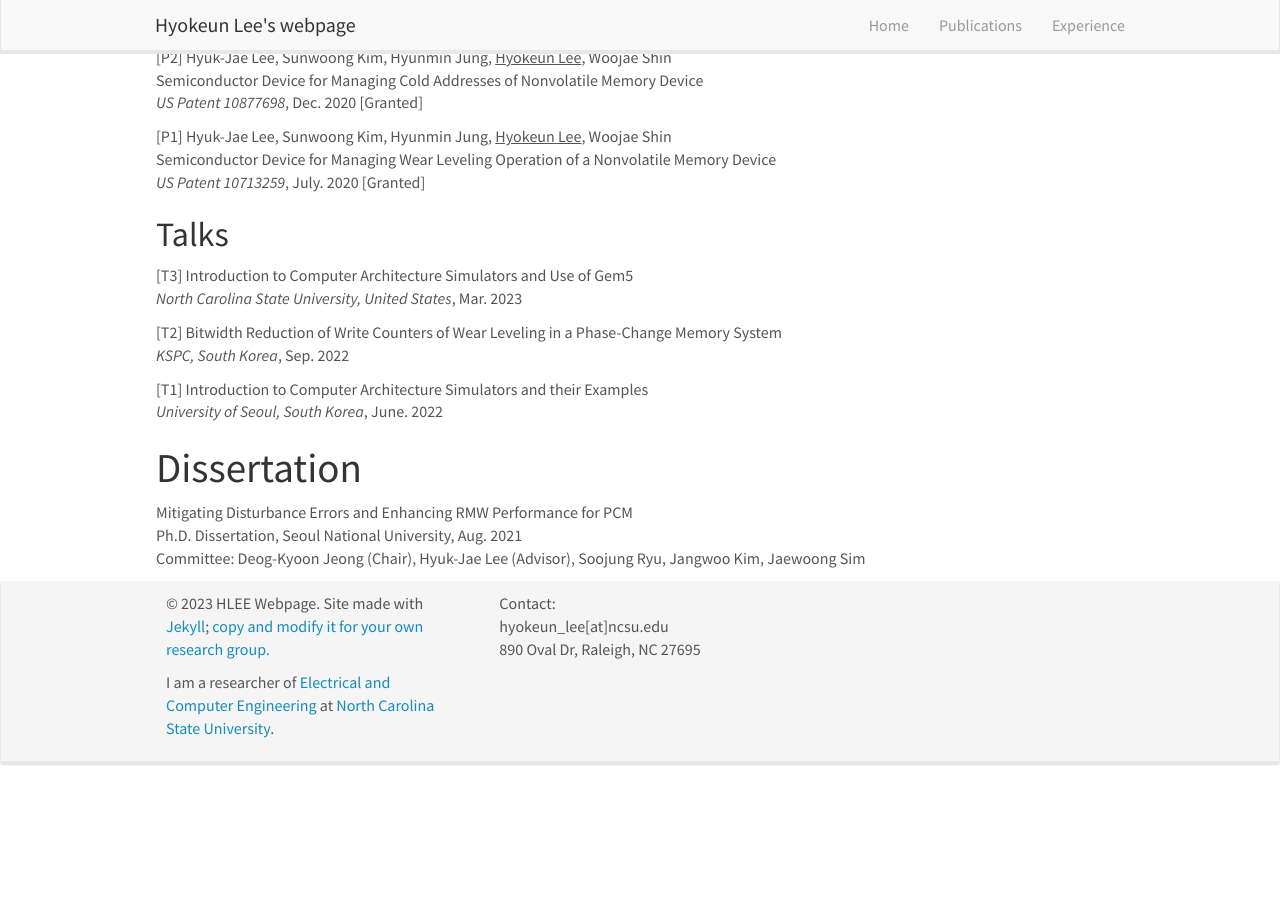
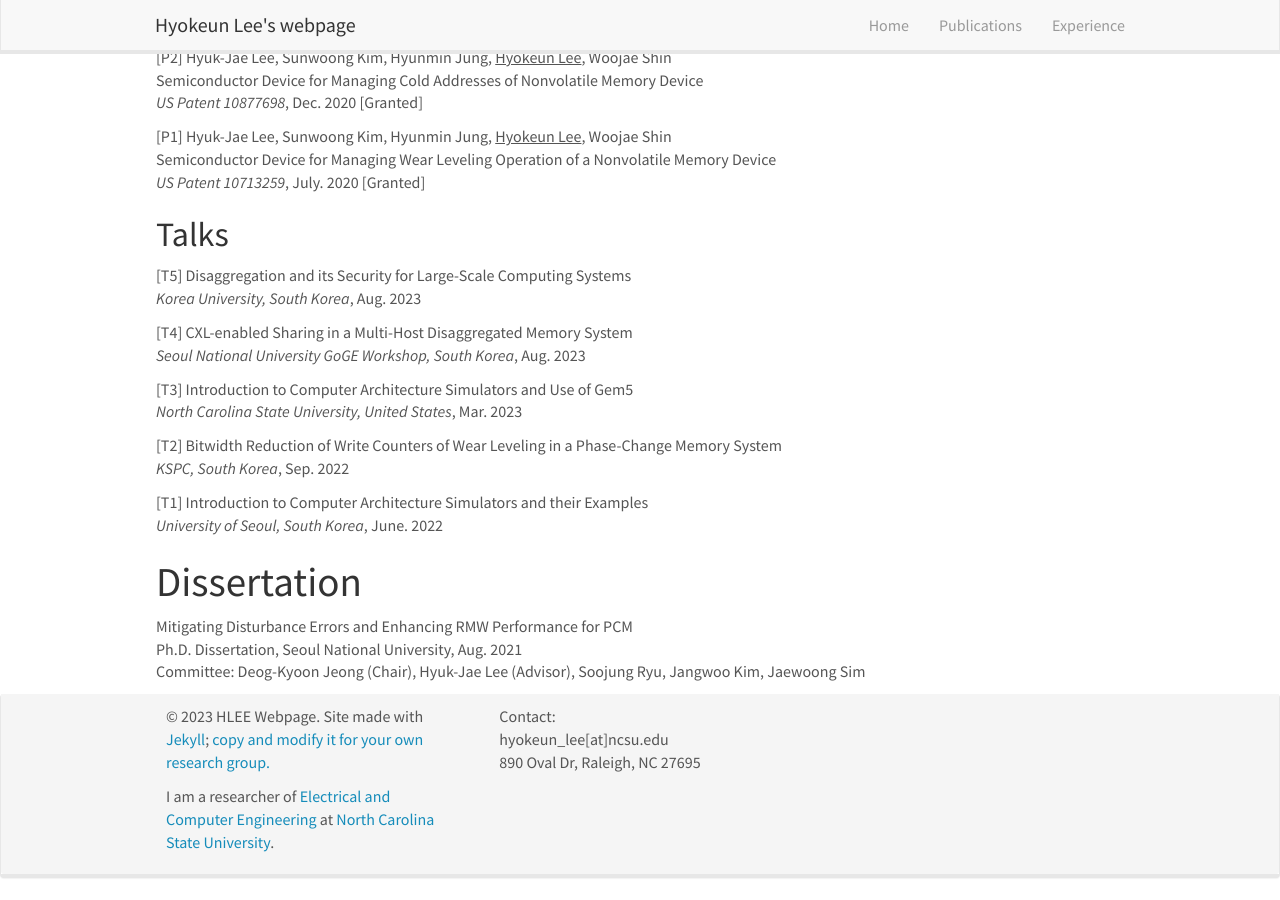
Before and after one commit to La-tale/sms.github.io, a Jekyll site: the page built from _pages/publications.md, in a window 1280 px wide and 900 px high, scrolled down 1553 px. Built offline with Jekyll 4.4.1, drawn with Linux system fonts in a browser that asks for light colours; nearby versions of some CDN libraries; before the commit the page ends 2340 px from its top, so only the background shows below that.

Commit message:
update talks

```diff
--- a/_data/publist_talk.yml
+++ b/_data/publist_talk.yml
@@ -1,3 +1,14 @@
+
+- title: "Disaggregation and its Security for Large-Scale Computing Systems"
+  label: "[T5]"
+  year: Aug. 2023
+  venue: Korea University, South Korea
+
+- title: "CXL-enabled Sharing in a Multi-Host Disaggregated Memory System"
+  label: "[T4]"
+  year: Aug. 2023
+  venue: Seoul National University GoGE Workshop, South Korea
+
 - title: "Introduction to Computer Architecture Simulators and Use of Gem5"
   label: "[T3]"
   year: Mar. 2023
```
Also changed, not shown: 2 other files.
